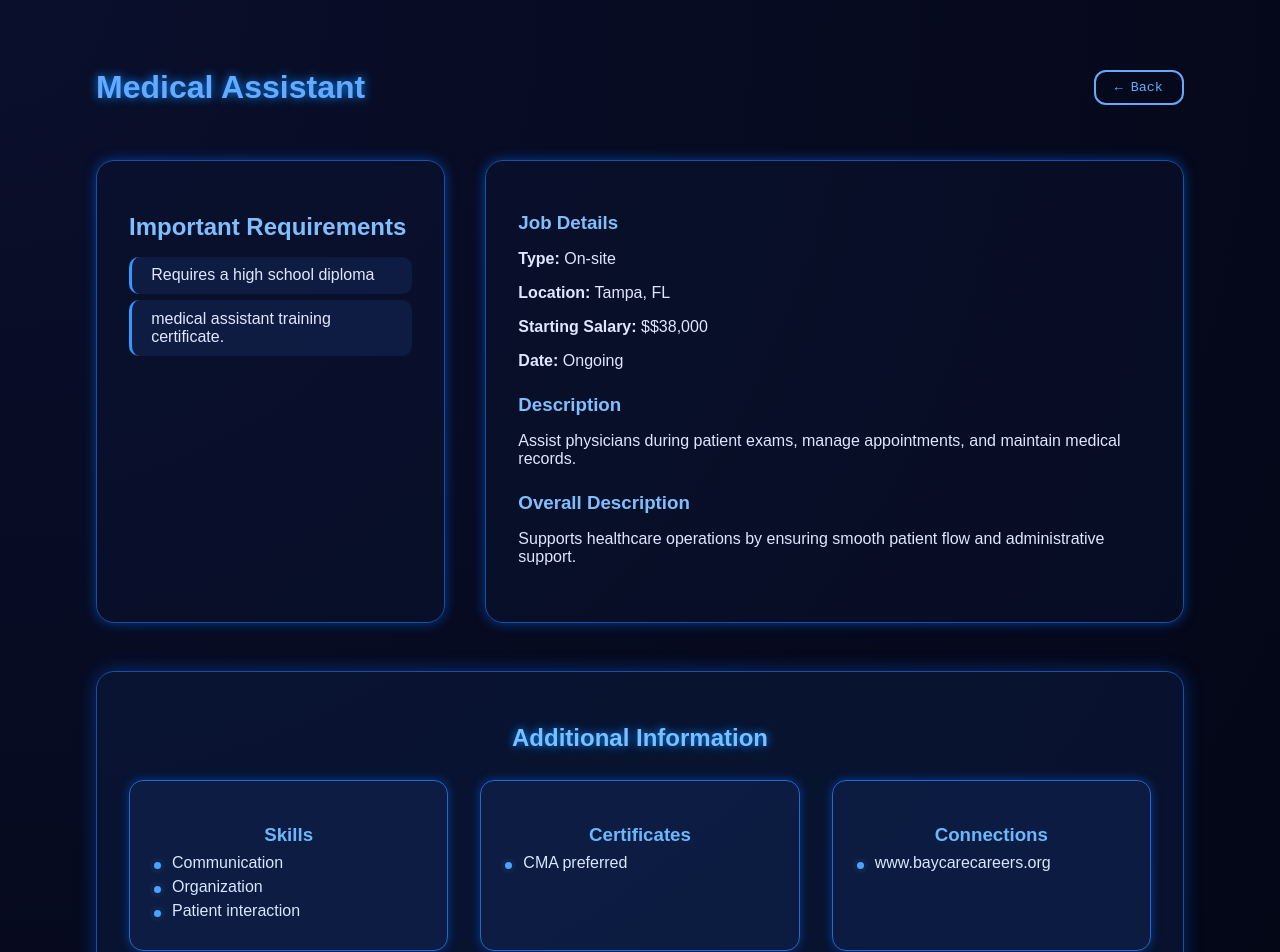
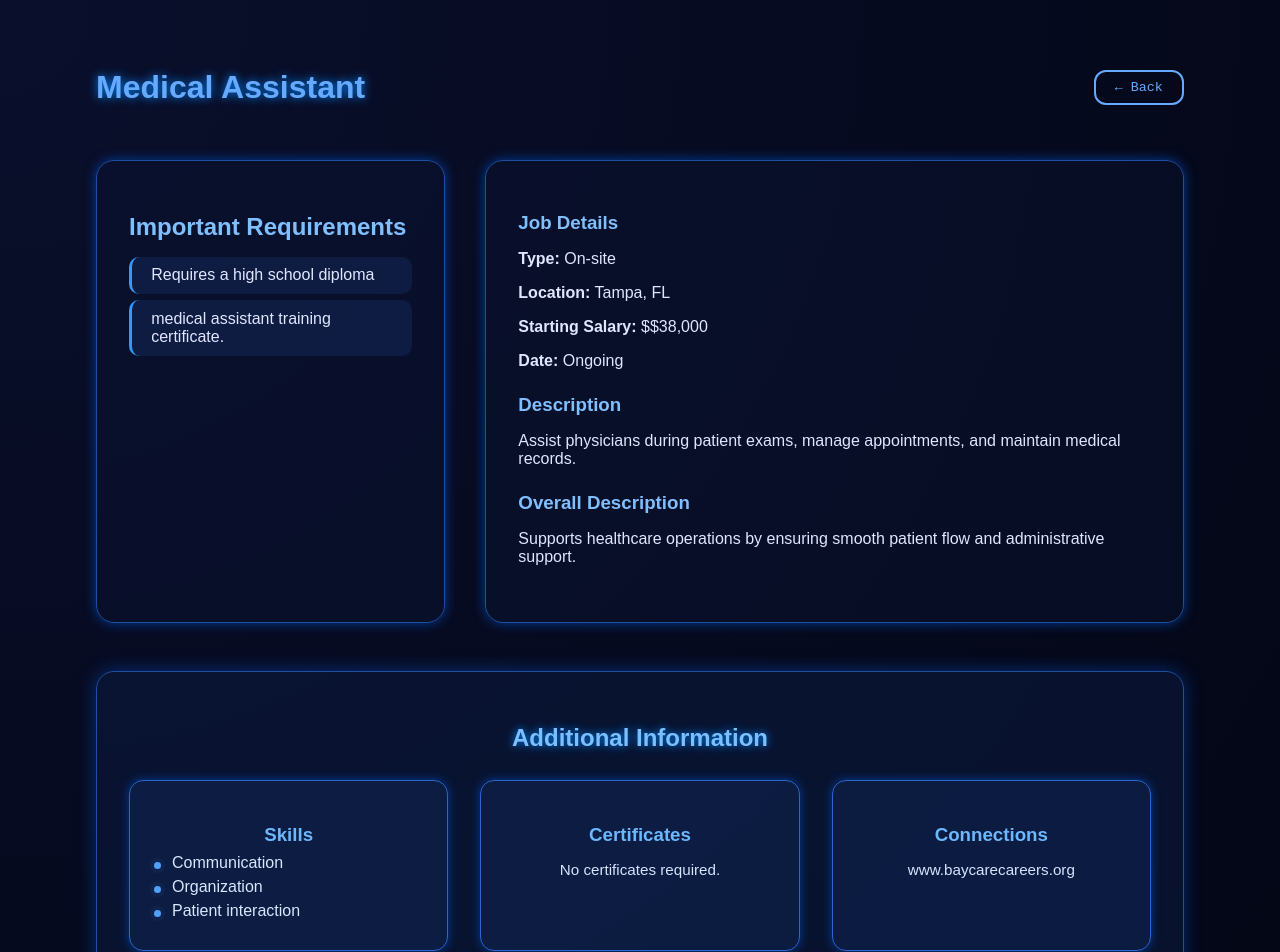
Before and after one commit to And-Drea/Every-Path, a React (Vite) app: page /job/1 in a window 1280 px wide. Shown: the top 952 px of the page. Built offline with nearby package versions, Linux system fonts and the light colour scheme.

Commit message:
small detail

```diff
--- a/src/pages/jobInfo.jsx
+++ b/src/pages/jobInfo.jsx
@@ -144,35 +144,11 @@ export default function JobDetail() {
           </div>
           <div className="infoCard">
             <h3>Certificates</h3>
-            {(() => {
-              // job data uses either `certificates` or `certifications` in different files
-              const certField = job.certificates ?? job.certifications ?? null;
-              const certs = normalizeFieldToList(certField);
-              return certs.length > 0 ? (
-                <ul>
-                  {certs.map((c, i) => (
-                    <li key={i}>{c}</li>
-                  ))}
-                </ul>
-              ) : (
-                <p>No certificates required.</p>
-              );
-            })()}
+            <p>{job.certificates || "No certificates required."}</p>
           </div>
           <div className="infoCard">
             <h3>Connections</h3>
-            {(() => {
-              const conns = normalizeFieldToList(job.connections);
-              return conns.length > 0 ? (
-                <ul>
-                  {conns.map((c, i) => (
-                    <li key={i}>{c}</li>
-                  ))}
-                </ul>
-              ) : (
-                <p>No connections required.</p>
-              );
-            })()}
+            <p>{job.connections || "No connections required."}</p>
           </div>
         </div>
       </div>
```
